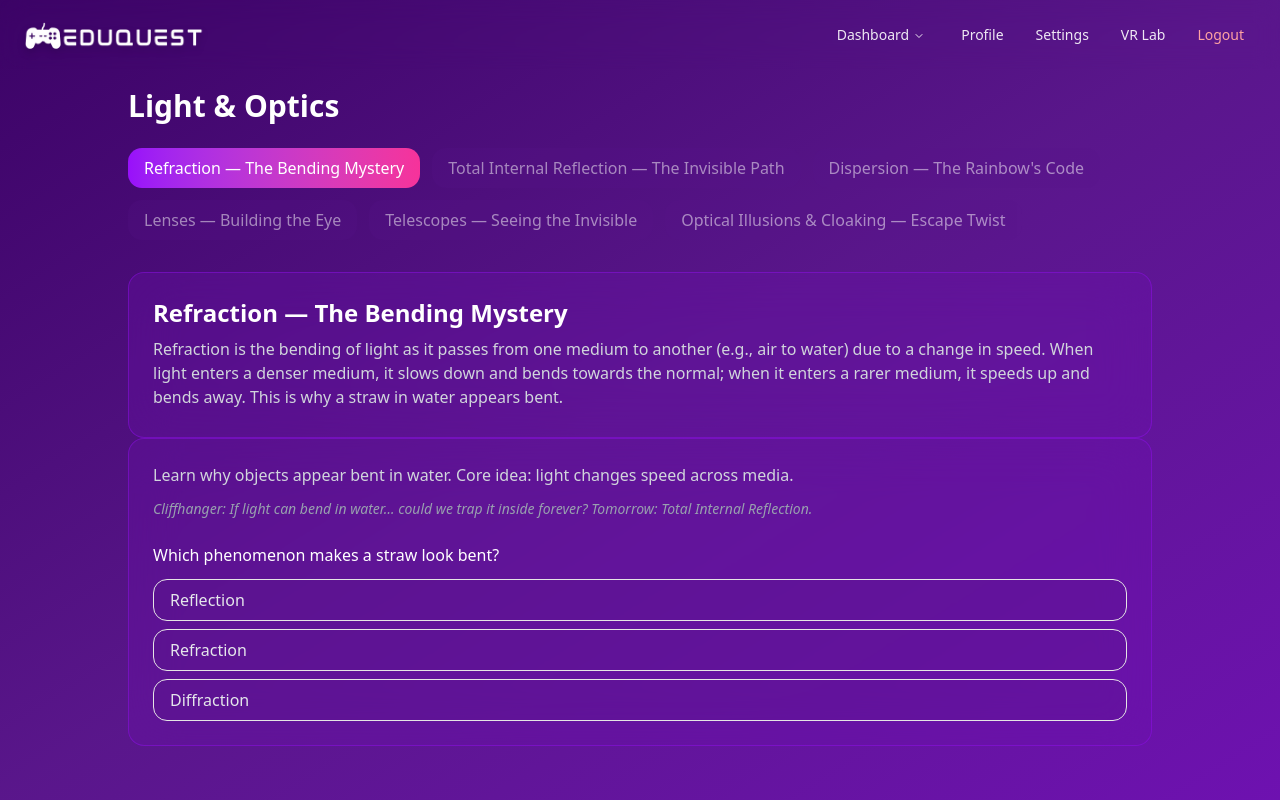
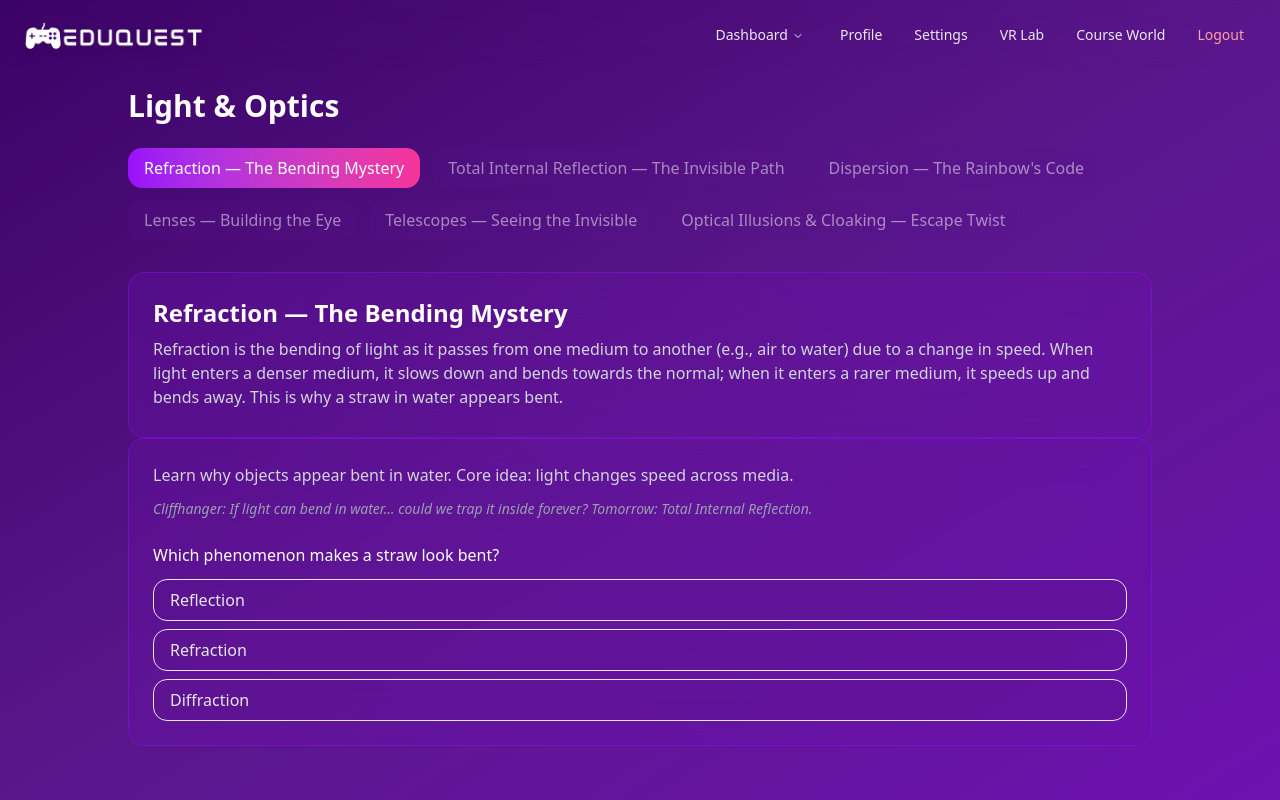
Before and after one commit to shubhamkumar9798/eduquest, a Next.js app: page /lessons in a window 1280 px wide. Built offline with nearby package versions, Linux system fonts and the light colour scheme.

Commit message:
added course world

```diff
--- a/components/NavBar.jsx
+++ b/components/NavBar.jsx
@@ -88,6 +88,15 @@ export default function Navbar() {
               </NavigationMenuLink>
             </NavigationMenuItem>
 
+             <NavigationMenuItem>
+              <NavigationMenuLink
+                href={`https://eduquest-car.vercel.app?user=${user}`}
+                className="px-3 py-2 text-white/90 hover:text-white hover:bg-white/10 rounded-lg transition-all duration-200 backdrop-blur-sm"
+              >
+                Course World
+              </NavigationMenuLink>
+            </NavigationMenuItem>
+
             <NavigationMenuItem>
               <NavigationMenuLink
                 onClick={handleLogout}
```
